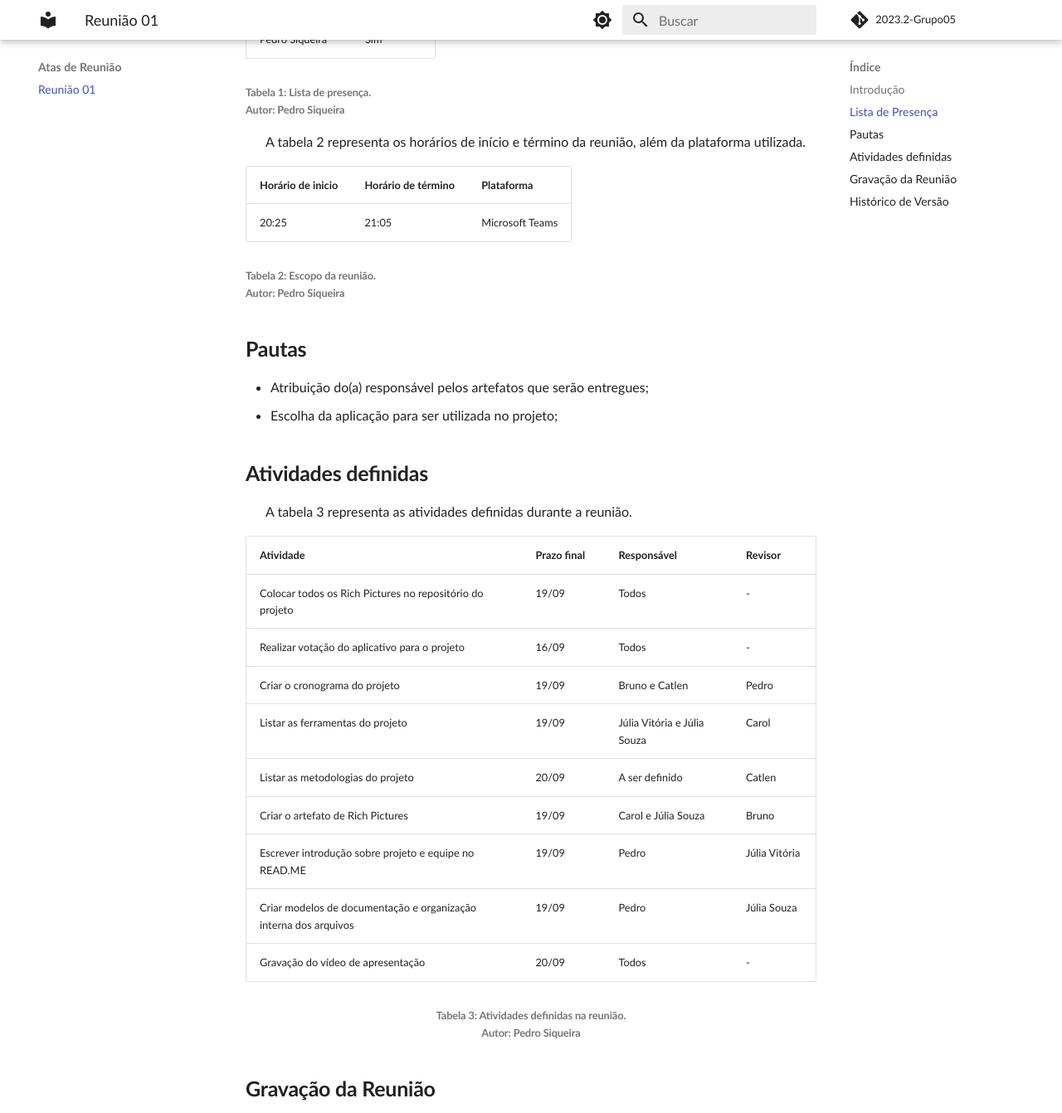
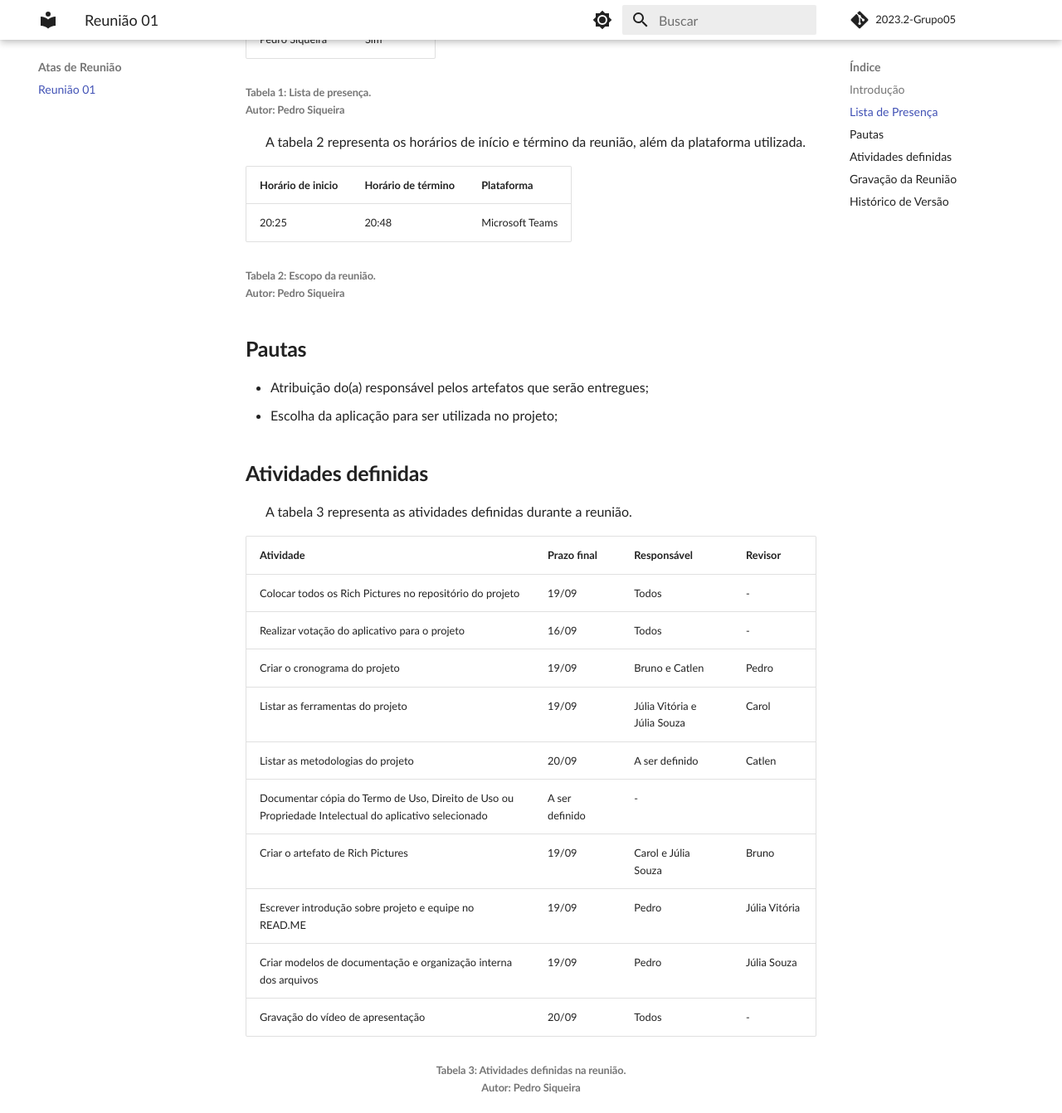
Before and after one commit to Requisitos-de-Software/2023.2-Jitsi, an MkDocs documentation site: the page built from docs/atas/reuniao-01.md, in a window 1280 px wide and 1400 px high, scrolled down 712 px, cut to the strip 0-1342 px from the top of the window. Shown: the whole strip at 83% size. Built offline with MkDocs 1.6.1 and Material for MkDocs 9.7.7, drawn with Linux system fonts in a browser that asks for light colours; some web fonts are replaced; comment, search, counter and statistics services are not loaded.

Commit message:
alteracao final na ata

```diff
--- a/docs/atas/reuniao-01.md
+++ b/docs/atas/reuniao-01.md
@@ -27,7 +27,7 @@
 
 | Horário de inicio | Horário de término | Plataforma |
 |--------------|-----------|---------|
-|20:25|21:05|Microsoft Teams|
+|20:25|20:48|Microsoft Teams|
 <h6> Tabela 2: Escopo da reunião.
 <br> Autor: Pedro Siqueira </h6>
 
@@ -48,6 +48,7 @@
 | Criar o cronograma do projeto | 19/09 | Bruno e Catlen |Pedro
 | Listar as ferramentas do projeto| 19/09 | Júlia Vitória e Júlia Souza | Carol
 | Listar as metodologias do projeto | 20/09 | A ser definido | Catlen
+| Documentar cópia do Termo de Uso, Direito de Uso ou Propriedade Intelectual do aplicativo selecionado | A ser definido | -
 | Criar o artefato de Rich Pictures | 19/09 | Carol e Júlia Souza | Bruno
 | Escrever introdução sobre projeto e equipe no READ.ME | 19/09 | Pedro | Júlia Vitória
 | Criar modelos de documentação e organização interna dos arquivos | 19/09 | Pedro | Júlia Souza
@@ -57,7 +58,7 @@
 
 ## **Gravação da Reunião**
 
-<iframe width="560" height="315" src="https://www.youtube.com/embed/_G108F95iWg?si=7nXCCS64_pyQoP7c" title="YouTube video player" frameborder="0" allow="accelerometer; autoplay; clipboard-write; encrypted-media; gyroscope; picture-in-picture; web-share" allowfullscreen></iframe>
+<iframe width="560" height="315" src="https://www.youtube.com/embed/FJBgt7raPVE?si=19GeabHrxm5RMtU7" title="YouTube video player" frameborder="0" allow="accelerometer; autoplay; clipboard-write; encrypted-media; gyroscope; picture-in-picture; web-share" allowfullscreen></iframe>
 
 ## **Histórico de Versão**
 <p align="justify">
```
